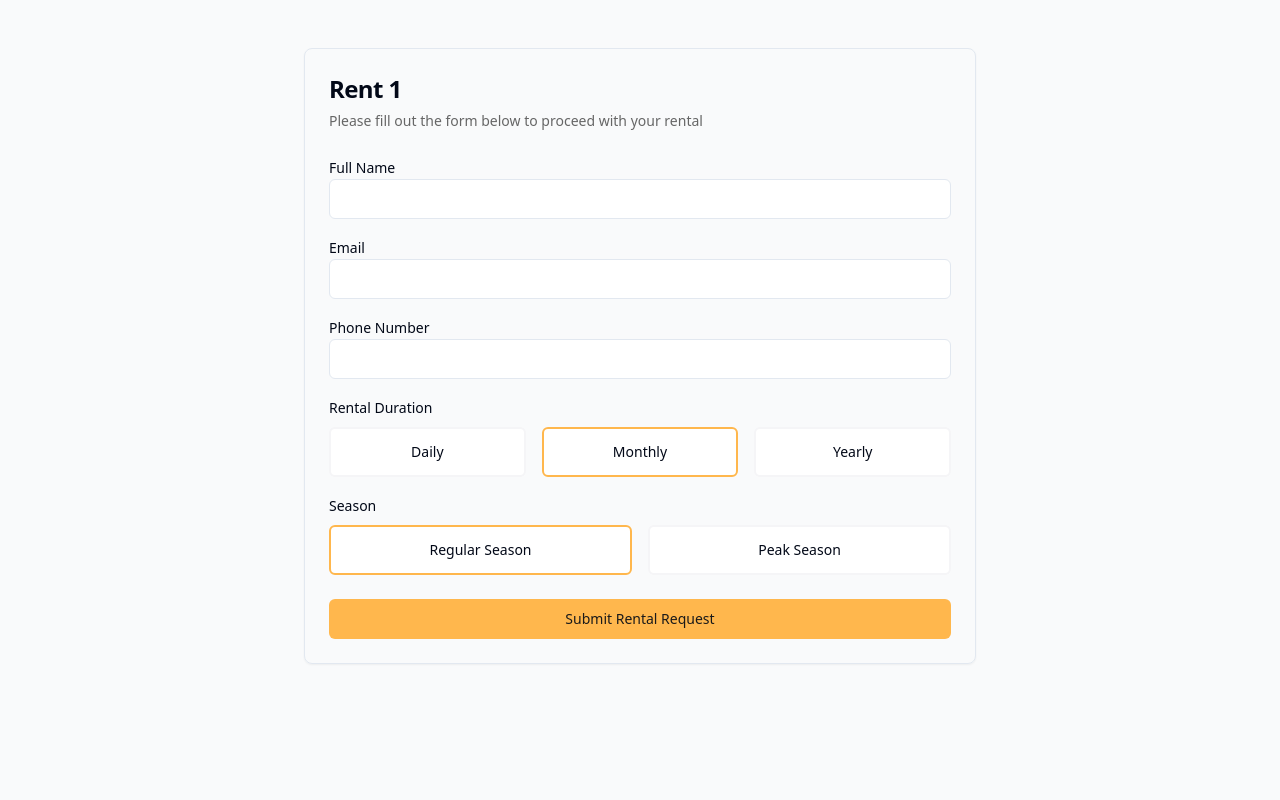
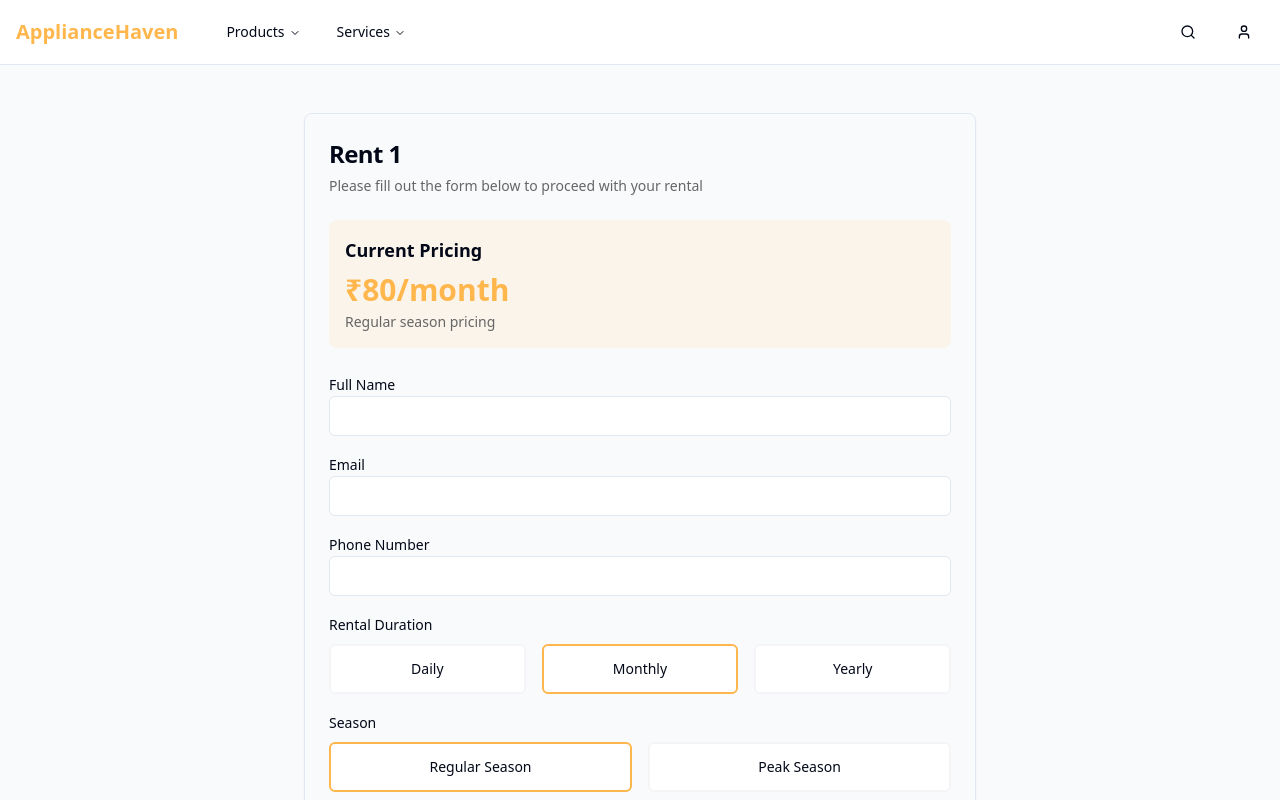
Before and after one commit to CodingBlow/appliance-haven-hub, a React (Vite) app: page /rent/1 in a window 1280 px wide. Shown: the top 800 px of the page. Built offline with nearby package versions, Linux system fonts and the light colour scheme.

Commit message:
Add price display and layout updates
Implement price display based on rental duration and season. Ensure that the navbar and footer are consistently shown on every page.
[skip gpt_engineer]

```diff
--- a/src/pages/RentPage.tsx
+++ b/src/pages/RentPage.tsx
@@ -7,6 +7,26 @@ import { Input } from "@/components/ui/input";
 import { Label } from "@/components/ui/label";
 import { RadioGroup, RadioGroupItem } from "@/components/ui/radio-group";
 import { useToast } from "@/components/ui/use-toast";
+import { Navbar } from "@/components/Navbar";
+import { Footer } from "@/components/Footer";
+
+const getPricing = (productId: string, duration: string, season: string) => {
+  const basePrice = {
+    "window-ac": 2999,
+    "split-ac": 3499,
+    "room-heater": 999,
+  }[productId] || 1999;
+
+  const durationMultiplier = {
+    daily: 1,
+    monthly: 25,
+    yearly: 250,
+  }[duration] || 1;
+
+  const seasonMultiplier = season === "peak" ? 1.3 : 1;
+
+  return Math.round(basePrice * seasonMultiplier / durationMultiplier);
+};
 
 const RentPage = () => {
   const { productId } = useParams();
@@ -21,7 +41,6 @@ const RentPage = () => {
 
   const handleSubmit = (e: React.FormEvent) => {
     e.preventDefault();
-    // Here you would typically send the data to your backend
     console.log("Form submitted:", formData);
     toast({
       title: "Request Submitted!",
@@ -36,8 +55,12 @@ const RentPage = () => {
     });
   };
 
+  const currentPrice = getPricing(productId || "", formData.duration, formData.season);
+
   return (
-    <div className="min-h-screen bg-gray-50 py-12">
+    <div className="min-h-screen flex flex-col bg-gray-50">
+      <Navbar />
+      <div className="flex-grow py-12">
         <div className="container mx-auto px-4">
           <motion.div
             initial={{ opacity: 0, y: 20 }}
@@ -50,6 +73,13 @@ const RentPage = () => {
                 <CardDescription>Please fill out the form below to proceed with your rental</CardDescription>
               </CardHeader>
               <CardContent>
+                <div className="mb-6 p-4 bg-primary/10 rounded-lg">
+                  <h3 className="text-lg font-semibold mb-2">Current Pricing</h3>
+                  <p className="text-3xl font-bold text-primary">₹{currentPrice}/{formData.duration === "daily" ? "day" : formData.duration === "monthly" ? "month" : "year"}</p>
+                  <p className="text-sm text-muted-foreground mt-1">
+                    {formData.season === "peak" ? "Peak season pricing applies" : "Regular season pricing"}
+                  </p>
+                </div>
                 <form onSubmit={handleSubmit} className="space-y-6">
                   <div className="space-y-4">
                     <div>
@@ -154,6 +184,8 @@ const RentPage = () => {
           </motion.div>
         </div>
       </div>
+      <Footer />
+    </div>
   );
 };
 
```
Lines whose indentation alone changed are shown as unchanged.
